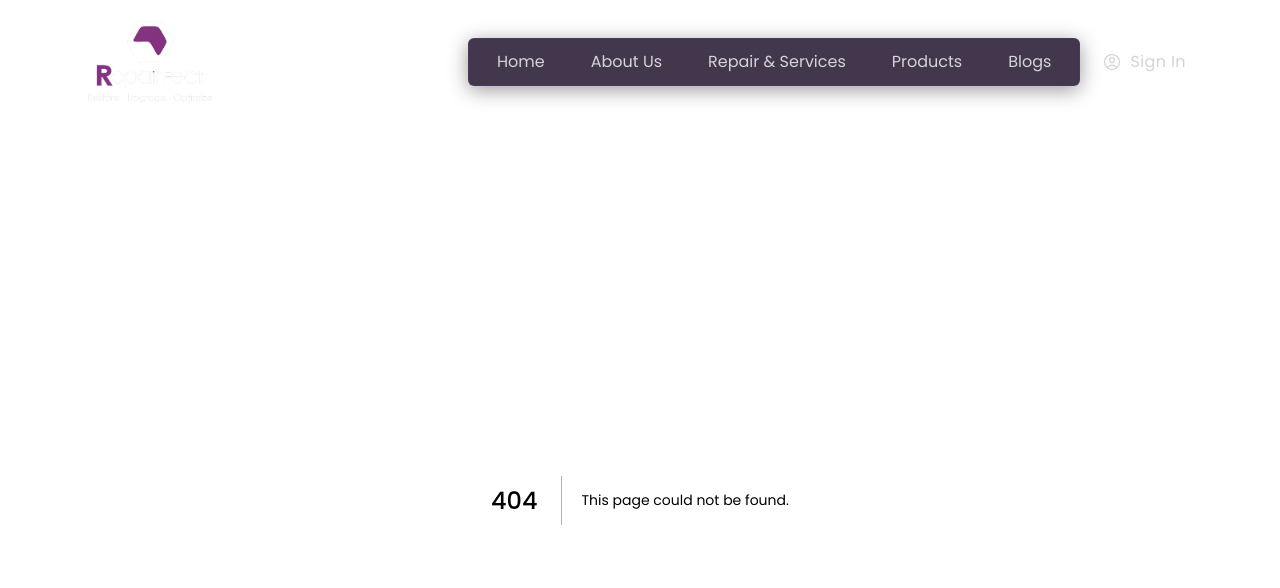
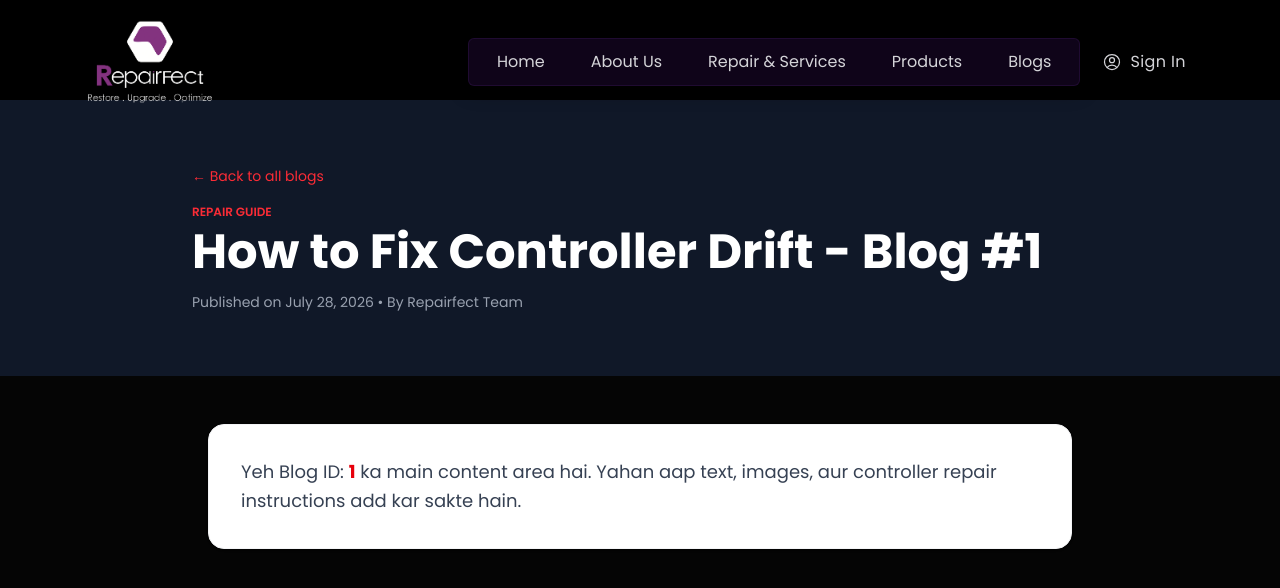
Before and after one commit to akash-547/Repairfect-ecommerce, a Next.js app: page /blogs/1 in a window 1280 px wide. Before the commit this address had no page. Shown: the top 588 px of the page. Built offline with nearby package versions, Linux system fonts and the light colour scheme.

Commit message:
feat:new folder struture for blog detailing page

```diff
--- /dev/null
+++ b/app/blogs/[id]/page.jsx
@@ -0,0 +1,15 @@
+import React from "react";
+import BlogDetails from "@/features/blogs/blog"; // 👈 blog.jsx import hora hai
+
+export async function generateMetadata({ params }) {
+  const { id } = await params;
+  return {
+    title: `Repairfect - Blog Details`,
+  };
+}
+
+export default async function BlogDetailPage({ params }) {
+  const { id } = await params;
+
+  return <BlogDetails id={id} />;
+}
--- a/components/ui/BlogCard.jsx
+++ b/components/ui/BlogCard.jsx
@@ -1,17 +1,21 @@
 import Image from "next/image";
+import Link from "next/link";
 
 export default function BlogCard({ blog, isActive, onCardClick }) {
+  // Agar onCardClick pass hua hai toh wo chalaye, warna standard Link follow ho
+  const blogSlugOrId = blog.slug || blog.id || "1";
+
   return (
-    <div
+    <Link
+      href={`/blogs/${blogSlugOrId}`}
       onClick={onCardClick}
-      // 🛠️ FIX: Blue border aur dynamic glow hata diya hai. Ab border bilkul subtle aur uniform rahega jaisa screenshot mein hai
-      className={`w-full max-w-[620px] h-auto sm:h-[138px] p-4 bg-[#050505] rounded-[14px] border border-zinc-900/80 hover:border-zinc-800 transition-all duration-300 flex flex-col sm:flex-row gap-4 items-center cursor-pointer select-none`}
+      className={`w-full max-w-[620px] h-auto sm:h-[138px] p-4 bg-[#050505] rounded-[14px] border border-zinc-900/80 hover:border-zinc-800 transition-all duration-300 flex flex-col sm:flex-row gap-4 items-center cursor-pointer select-none block`}
     >
       {/* Blog Left Image Container */}
       <div className="relative w-full sm:w-[150px] h-[106px] rounded-[10px] overflow-hidden flex-shrink-0 bg-zinc-900">
         <Image
           src={blog.image || "/assets/blog-placeholder.png"}
-          alt={blog.title}
+          alt={blog.title || "Blog Image"}
           fill
           className="object-cover pointer-events-none"
         />
@@ -35,6 +39,6 @@ export default function BlogCard({ blog, isActive, onCardClick }) {
           </span>
         </div>
       </div>
-    </div>
+    </Link>
   );
 }
--- /dev/null
+++ b/features/blogs/blog.jsx
@@ -0,0 +1,16 @@
+import React from "react";
+// 🛠️ Paths adjusted according to your exact folder structure
+import BlogDetailHero from "./components/details/BlogDetailHero";
+import BlogDetailContent from "./components/details/BlogDetailContent";
+
+export default function BlogDetails({ id }) {
+  return (
+    <main className="min-h-screen bg-[#050505] text-white">
+      {/* Detail Section 1: Hero / Banner / Title */}
+      <BlogDetailHero id={id} />
+
+      {/* Detail Section 2: Main Content / Article Body */}
+      <BlogDetailContent id={id} />
+    </main>
+  );
+}
--- /dev/null
+++ b/features/blogs/components/details/BlogDetailContent.jsx
@@ -0,0 +1,14 @@
+import React from "react";
+
+export default function BlogDetailContent({ id }) {
+  return (
+    <section className="max-w-4xl mx-auto px-4 py-12">
+      <div className="bg-white p-8 rounded-2xl shadow-sm border border-gray-100 prose max-w-none">
+        <p className="text-lg text-gray-700 leading-relaxed">
+          Yeh Blog ID: <strong className="text-red-600">{id}</strong> ka main content area hai.
+          Yahan aap text, images, aur controller repair instructions add kar sakte hain.
+        </p>
+      </div>
+    </section>
+  );
+}
--- /dev/null
+++ b/features/blogs/components/details/BlogDetailHero.jsx
@@ -0,0 +1,23 @@
+import React from "react";
+import Link from "next/link";
+
+export default function BlogDetailHero({ id }) {
+  return (
+    <section className="bg-gray-900 text-white py-16 px-4">
+      <div className="max-w-4xl mx-auto">
+        <Link href="/blogs" className="text-red-500 text-sm hover:underline">
+          &larr; Back to all blogs
+        </Link>
+        <span className="block text-xs uppercase font-semibold text-red-500 mt-4">
+          Repair Guide
+        </span>
+        <h1 className="text-3xl sm:text-5xl font-extrabold mt-2">
+          How to Fix Controller Drift - Blog #{id}
+        </h1>
+        <p className="text-gray-400 text-sm mt-4">
+          Published on July 28, 2026 • By Repairfect Team
+        </p>
+      </div>
+    </section>
+  );
+}
```
